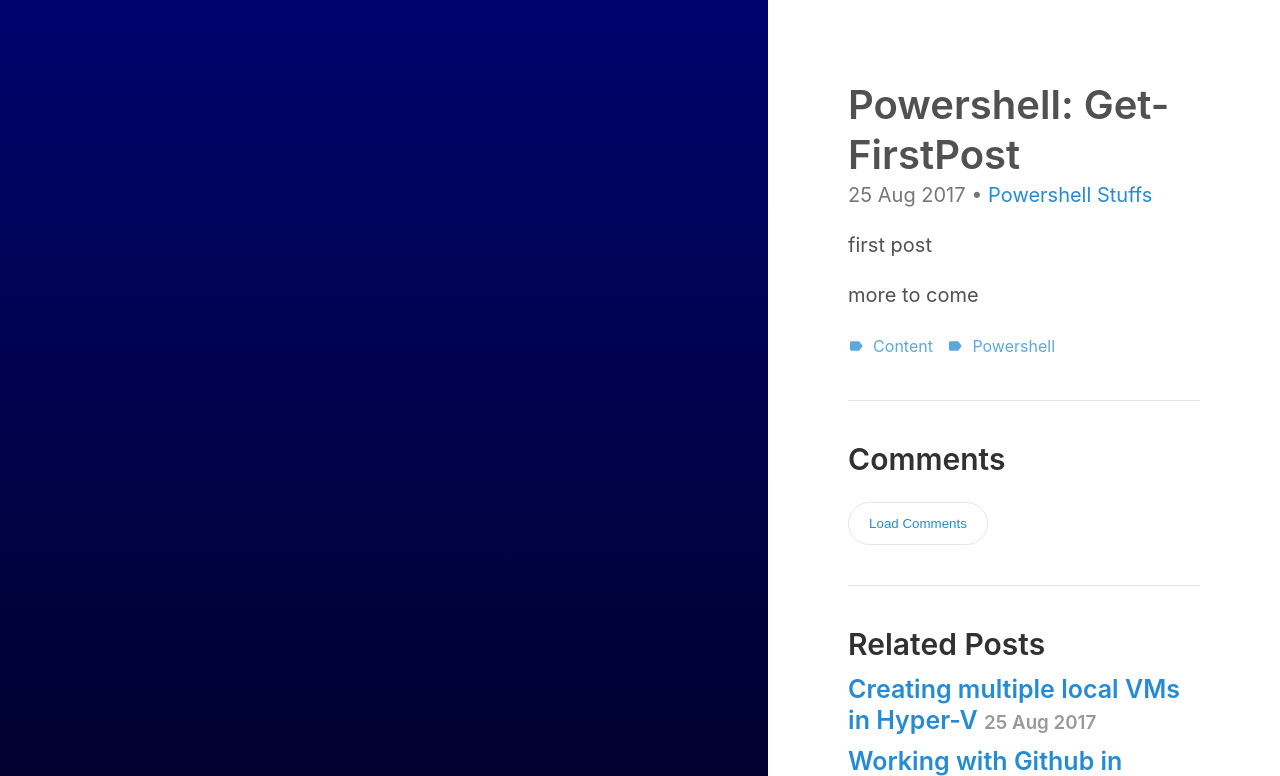
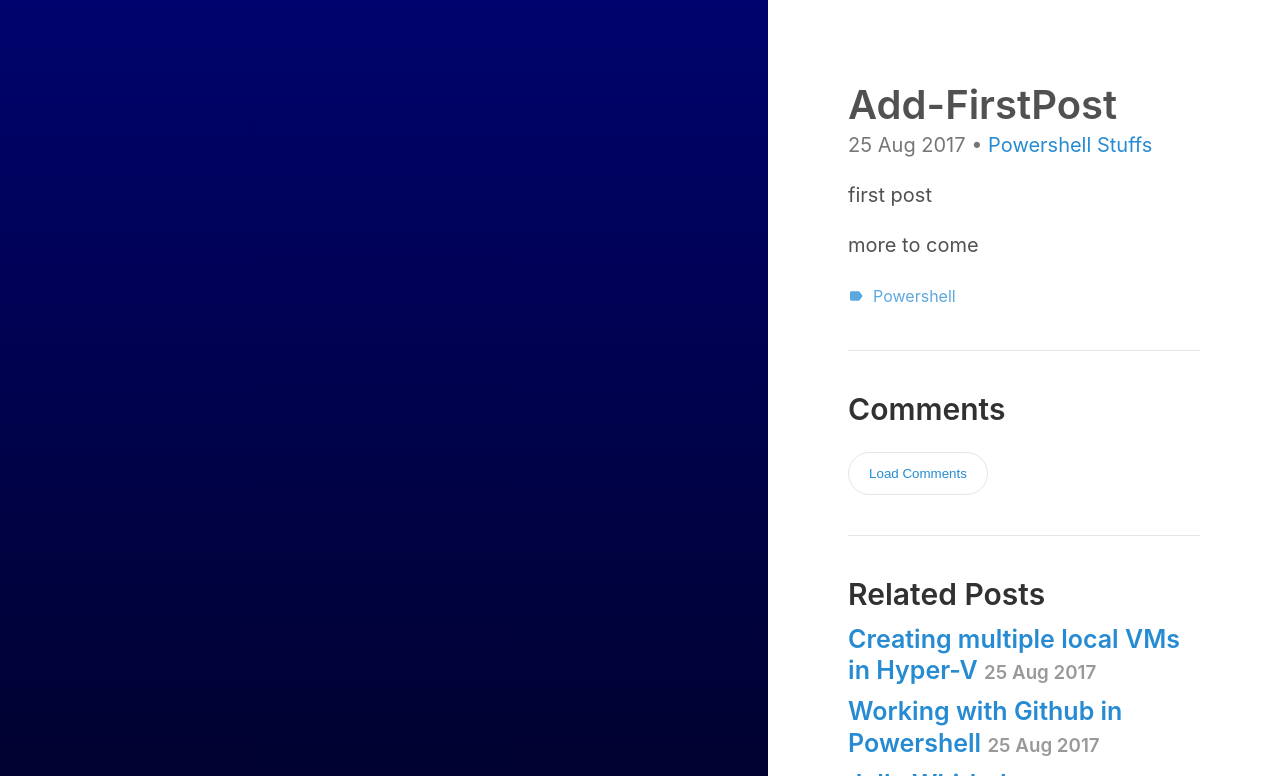
Before and after one commit to mockmyberet/mockmyberet.github.io, a Jekyll site: the page built from _posts/2017-08-25-powershell-stuffs-first-post.md, in a window 1280 px wide, cut to the strip 0-776 px from the top of the page. Built offline with Jekyll 4.4.1, drawn with Linux system fonts in a browser that asks for light colours.

Commit message:
capitalization counts

```diff
--- a/_posts/2017-08-25-powershell-stuffs-first-post.md
+++ b/_posts/2017-08-25-powershell-stuffs-first-post.md
@@ -1,11 +1,10 @@
 ---
 layout: post
-title: "Powershell: Get-FirstPost"
+title: "Add-FirstPost"
 categories:
   - Powershell Stuffs
 tags:
-  - content
-  - powershell
+  - Powershell
 ---
 
 first post
```
